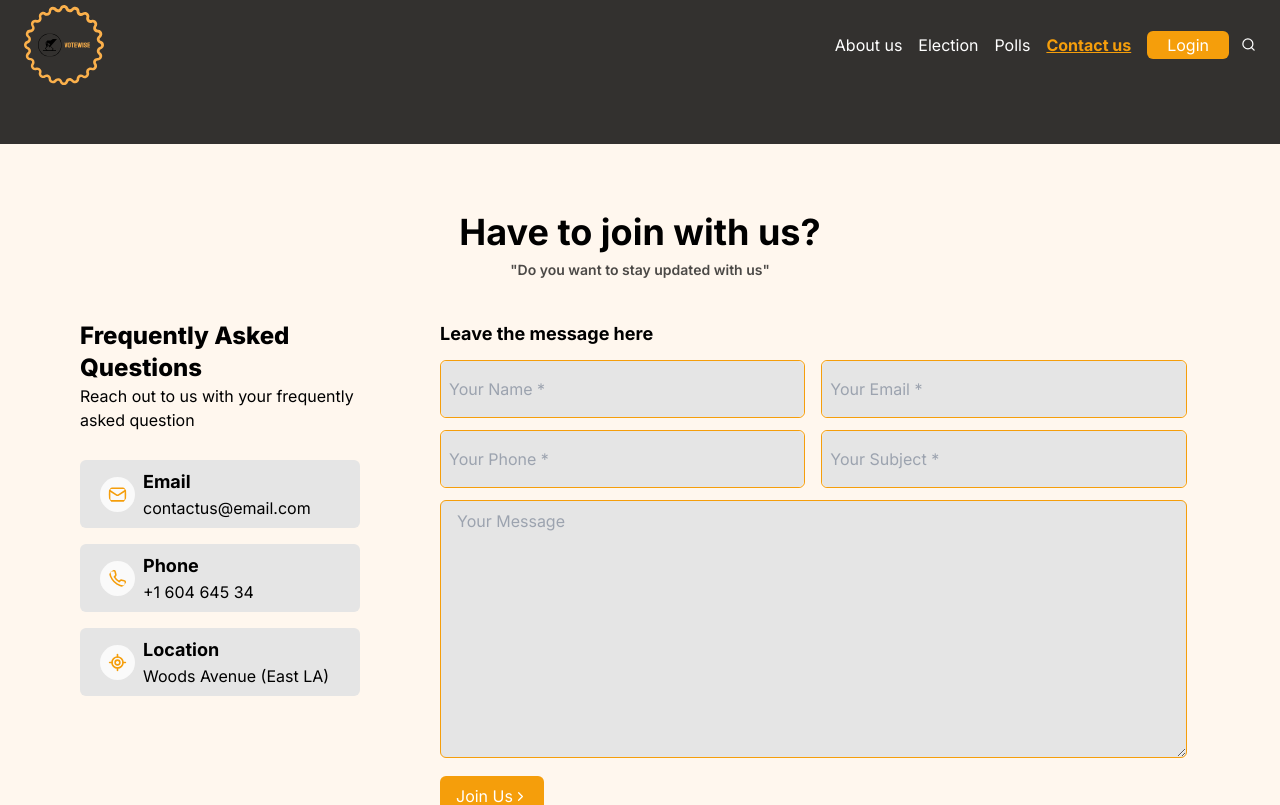
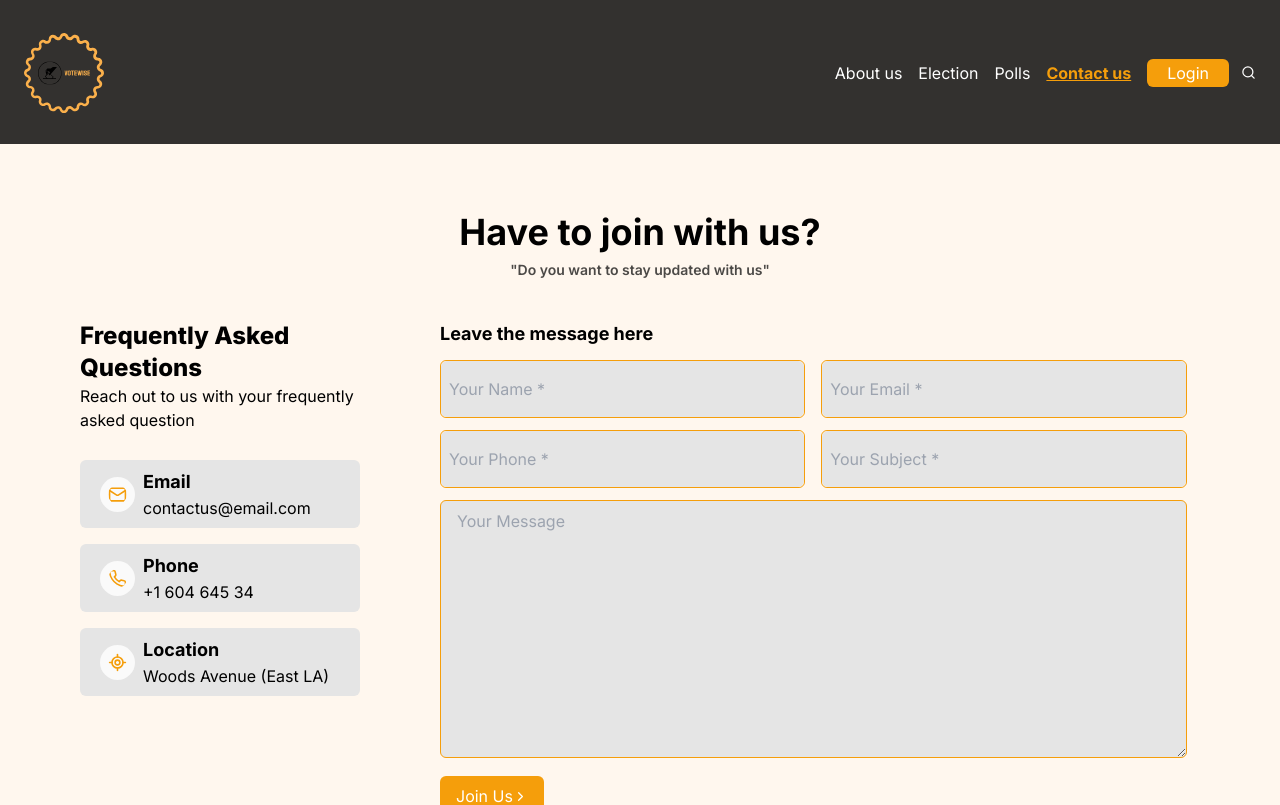
Before and after one commit to Austinobravo/voting, a Next.js app: page /contact in a window 1280 px wide. Shown: the top 805 px of the page. Built offline with nearby package versions, Linux system fonts and the light colour scheme.

Commit message:
Resize nav

```diff
--- a/components/DesktopNav.tsx
+++ b/components/DesktopNav.tsx
@@ -46,7 +46,7 @@ const DesktopNav = () => {
     }, [])
 
   return (
-     <div className={` w-full px-6 flex  items-center ${isNavFixed ? 'fixed bg-black/70 top-0 left-0 transition-transform duration-800 transform translate-y-0' : 'bg-transparent absolute'}`}>
+     <div className={` w-full px-6 py-7 flex  items-center ${isNavFixed ? 'fixed bg-black/70 ' : 'bg-transparent absolute'}`} style={{transform: `translateY(${isNavFixed ? "-10px": 0})`, transition: "transform 1s ease"}}>
             <div className='flex justify-between w-full items-center'>
                 <Link href={"/"}>
                     <Image src="/logo-no-background.svg" width={80} height={100} alt='logo'/>
--- a/components/MobileNav.tsx
+++ b/components/MobileNav.tsx
@@ -61,7 +61,7 @@ const MobileNav = () => {
     }, [])
   return (
     <>
-    <div  className={` w-full ${isNavFixed ? "fixed bg-black/80 bg-gradient-to-r from-slate-600 z-20" : "absolute z-20"}`}>
+    <div  className={` w-full ${isNavFixed ? "fixed bg-black/80 bg-gradient-to-r from-slate-600 z-20" : "absolute z-20"}`} style={{transform: `translateY(${isNavFixed ? "-5px": 0})`, transition: "transform 1s ease"}}>
         <div className='flex px-6 pt-3 justify-between items-center'>
 
             <Link href={"/"} className=''>
```
